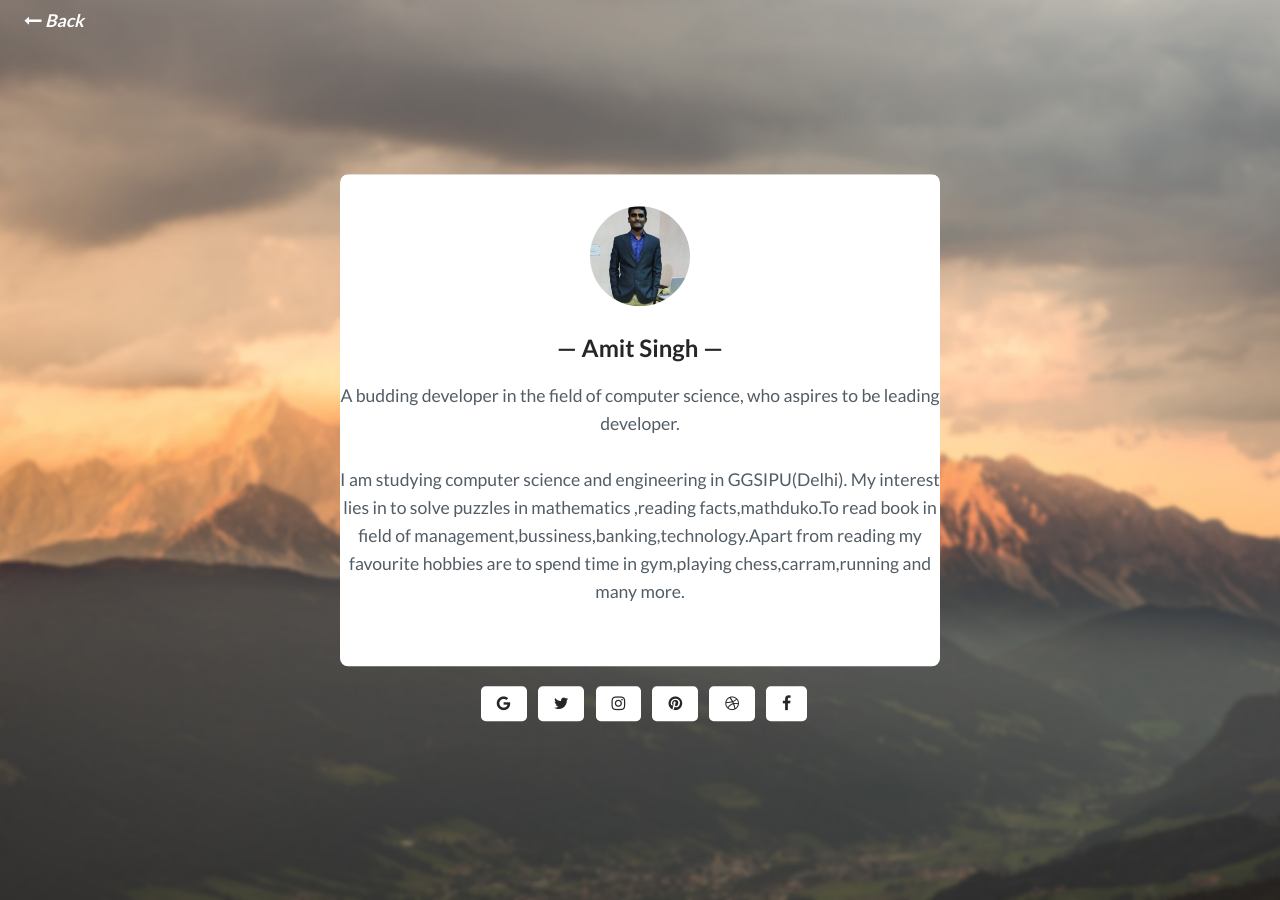
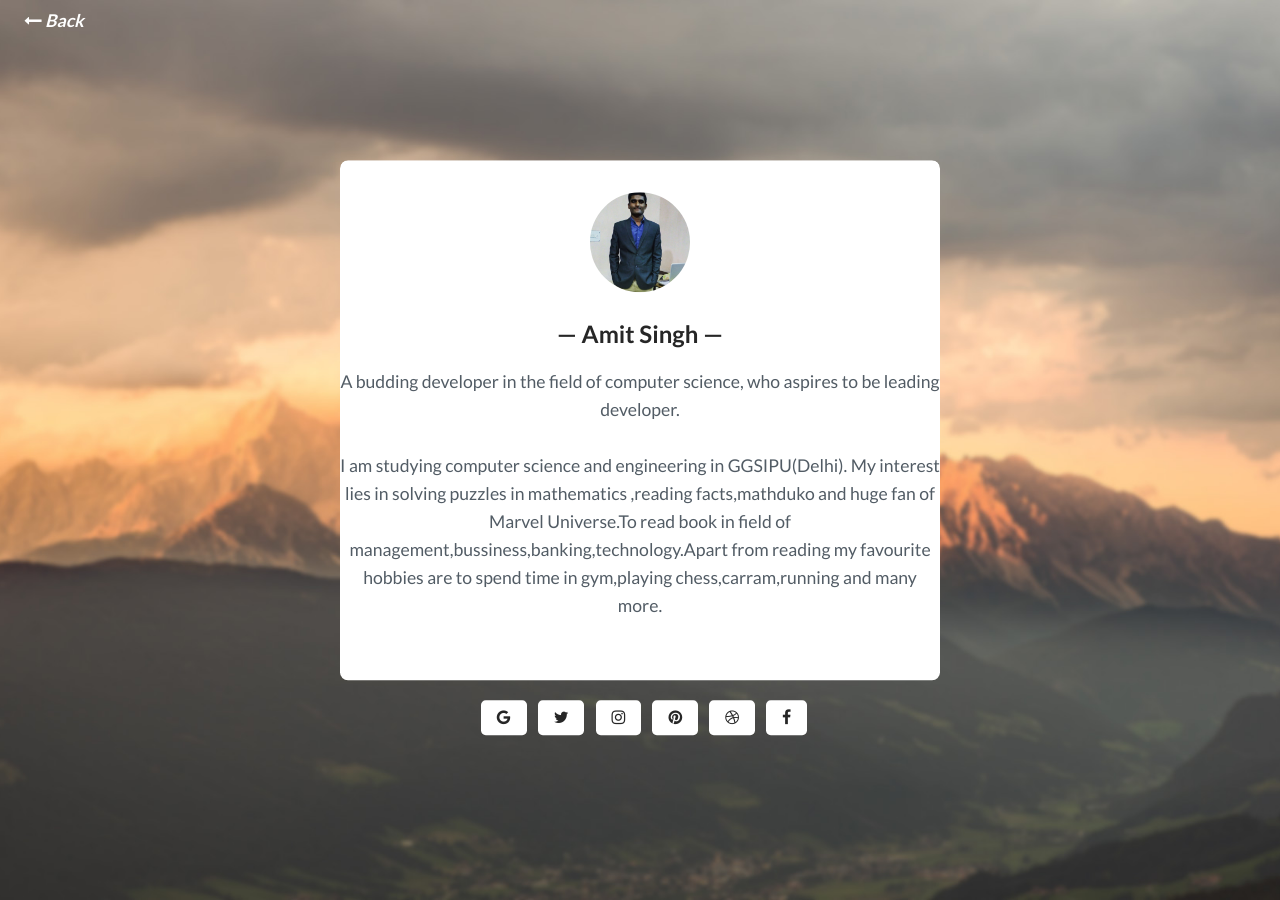
Before and after one commit to shyamendrasingh/amit2020cs.github.io, a Jekyll site: the page built from _pages/about.html, in a window 1280 px wide. Built offline with Jekyll 4.4.1, drawn with Linux system fonts in a browser that asks for light colours.

Commit message:
Update about.html

```diff
--- a/_pages/about.html
+++ b/_pages/about.html
@@ -13,7 +13,7 @@
         <div class="author_info">
           <h2 class="author_title">{% if site.author-name %}{{site.author-name}}{% else %}Dwayne Newman{% endif %}</h2>
           <p class="author_subtitle">{% if site.about-author %}{{site.about-author}}{% else %} A budding developer in the field of computer science, who aspires to be leading developer.{% endif %}</p>
-          <p class="author_subtitle">I am studying computer science and engineering in GGSIPU(Delhi). My interest lies in to solve puzzles in mathematics ,reading facts,mathduko.To read book in field of management,bussiness,banking,technology.Apart from reading my favourite hobbies are to spend time in gym,playing chess,carram,running and many more.</p>
+          <p class="author_subtitle">I am studying computer science and engineering in GGSIPU(Delhi). My interest lies in  solving puzzles in mathematics ,reading facts,mathduko and huge fan of Marvel Universe.To read book in field of management,bussiness,banking,technology.Apart from reading my favourite hobbies are to spend time in gym,playing chess,carram,running and many more.</p>
         </div>
       </div>
 
```
